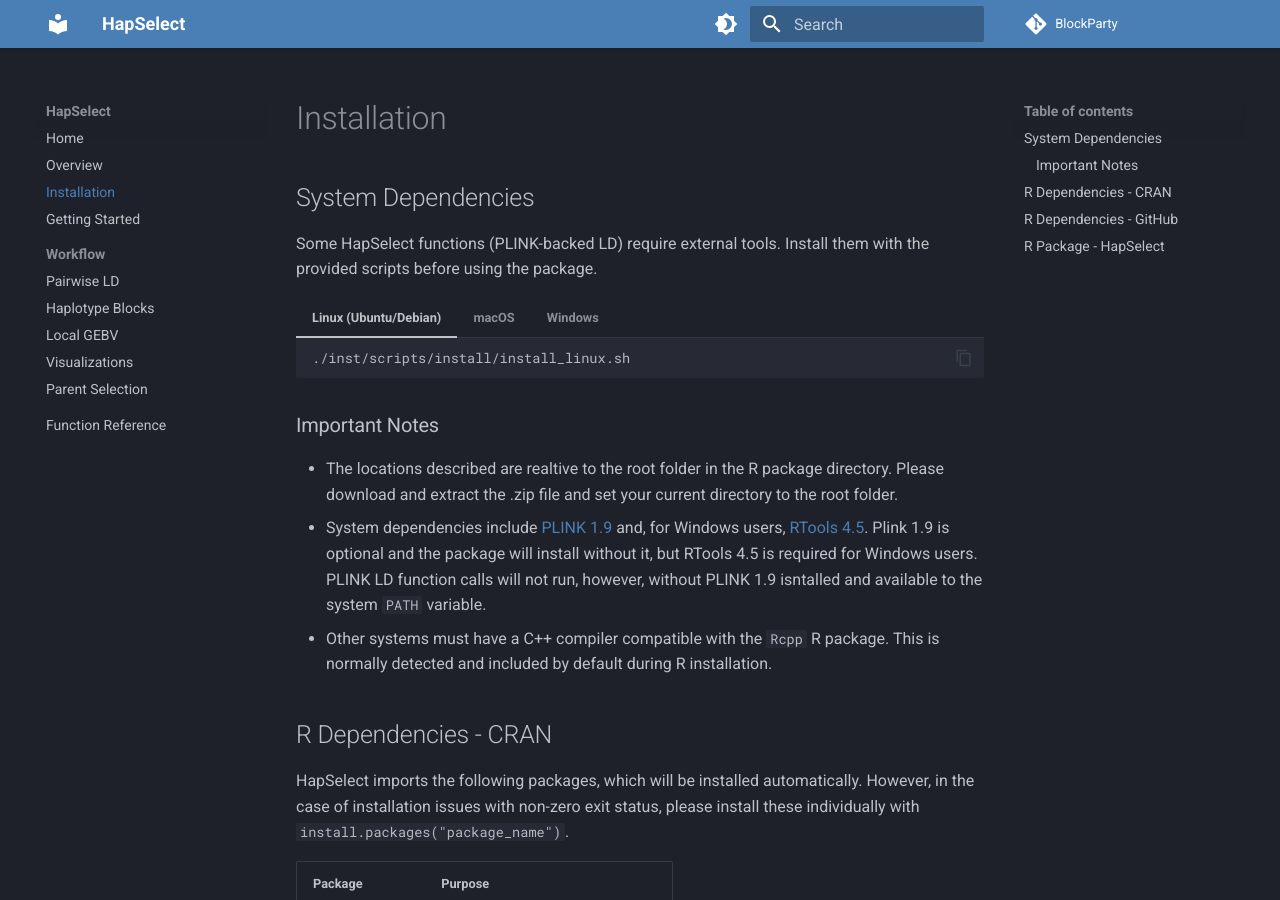
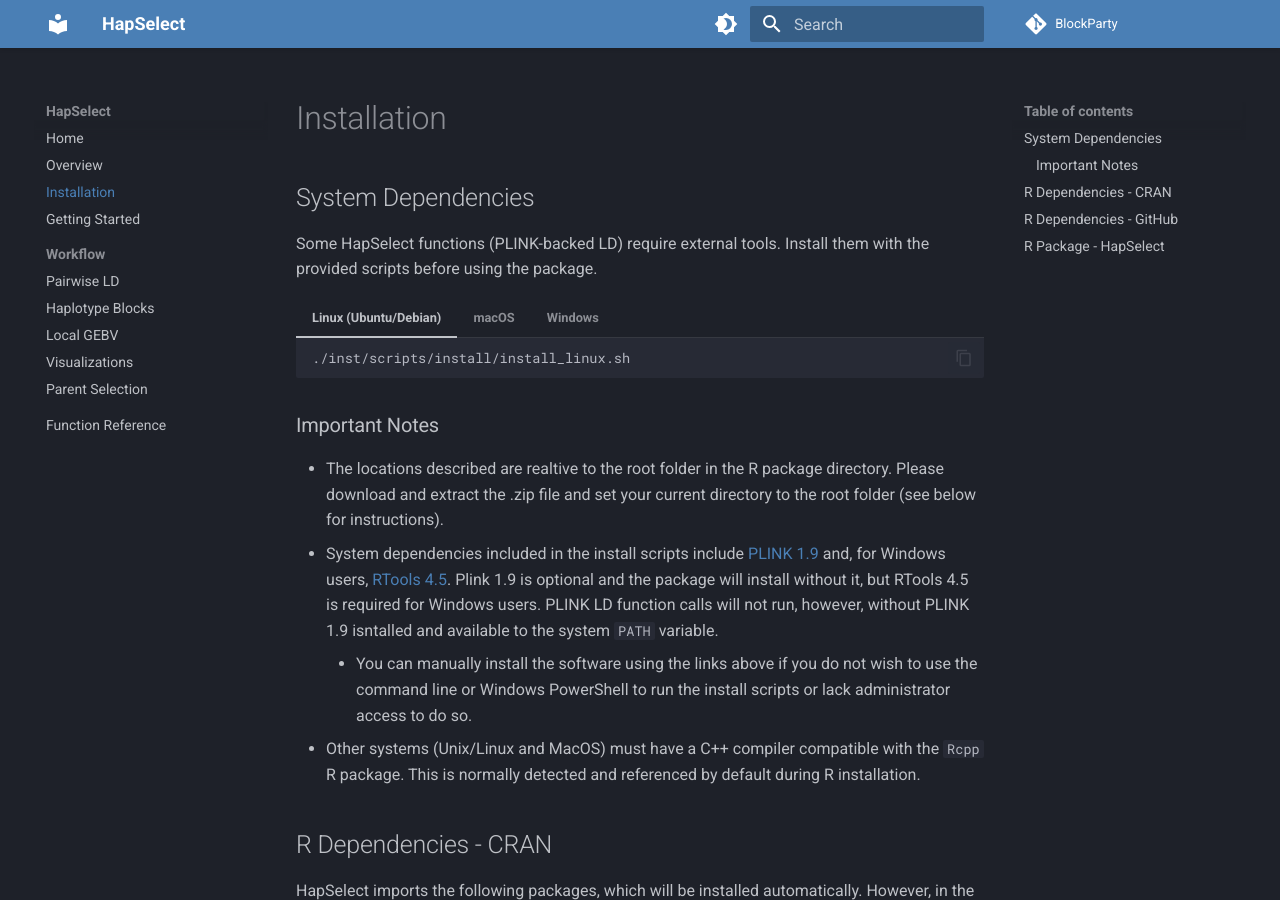
Before and after one commit to wrshf7/HapSelect-Docs, an MkDocs documentation site: the page built from docs/installation.md, in a window 1280 px wide and 900 px high. Built offline with MkDocs 1.6.1 and Material for MkDocs 9.7.7, drawn with Linux system fonts in a browser that asks for light colours; comment, search, counter and statistics services are not loaded.

Commit message:
Update installation.md

````diff
--- a/docs/installation.md
+++ b/docs/installation.md
@@ -20,10 +20,10 @@
     ```
 
 ### Important Notes
-- The locations described are realtive to the root folder in the R package directory. Please download and extract the .zip file and set your current directory to the root folder.
-- System dependencies include [PLINK 1.9](https://www.cog-genomics.org/plink/) and, for Windows users, [RTools 4.5](https://cran.r-project.org/bin/windows/Rtools/rtools45/rtools.html). Plink 1.9 is optional and the package will install without it, but RTools 4.5 is required for Windows users. PLINK LD function calls will not run, however, without PLINK 1.9 isntalled and available to the system `PATH` variable.
-- Other systems must have a C++ compiler compatible with the `Rcpp` R package. This is normally detected and included by default during R installation.
-
+- The locations described are realtive to the root folder in the R package directory. Please download and extract the .zip file and set your current directory to the root folder (see below for instructions).
+- System dependencies included in the install scripts include [PLINK 1.9](https://www.cog-genomics.org/plink/) and, for Windows users, [RTools 4.5](https://cran.r-project.org/bin/windows/Rtools/rtools45/rtools.html). Plink 1.9 is optional and the package will install without it, but RTools 4.5 is required for Windows users. PLINK LD function calls will not run, however, without PLINK 1.9 isntalled and available to the system `PATH` variable.
+    - You can manually install the software using the links above if you do not wish to use the command line or Windows PowerShell to run the install scripts or lack administrator access to do so.
+- Other systems (Unix/Linux and MacOS) must have a C++ compiler compatible with the `Rcpp` R package. This is normally detected and referenced by default during R installation.
 
 ## R Dependencies - CRAN
 
````
